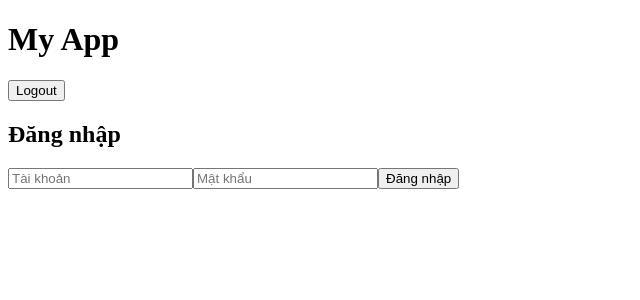
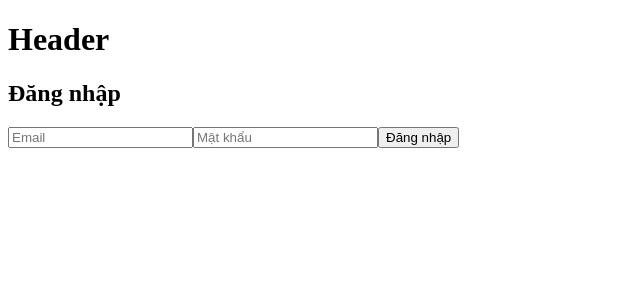
Before and after one commit to Thanhlan333/thenews, a Next.js app: page /login in a window 1280 px wide. Before the commit this address had no page. Shown: the top 300 px of the page, without its empty margins (0-640 px from the left). Built offline with nearby package versions, Linux system fonts and the light colour scheme; sample sign-in values are in the browser's storage.

Commit message:
connect login

```diff
--- a/app/layout.tsx
+++ b/app/layout.tsx
@@ -11,38 +11,22 @@ export default function MainLayout({
   const router = useRouter();
 
   useEffect(() => {
-    const isLogin = localStorage.getItem("isLogin");
+    const token = localStorage.getItem("token");
 
-    if (!isLogin) {
+    if (!token) {
       router.push("/login");
     }
   }, []);
 
-  const handleLogout = () => {
-    localStorage.removeItem("isLogin");
-    router.push("/login");
-  };
-
   return (
     <html>
       <body>
-
-        <div className="min-h-screen flex flex-col">
-          {/* HEADER */}
-          <header className="bg-blue-500 text-white p-4 flex justify-between">
-            <h1 className="font-bold">My App</h1>
-            <button
-              onClick={handleLogout}
-              className="bg-white text-blue-500 px-3 py-1 rounded"
-            >
-              Logout
-            </button>
-          </header>
-
-          {/* CONTENT */}
-          <main className="flex-1 p-6">{children}</main>
+        <div>
+          <h1>Header</h1>
+          {children}
         </div>
       </body>
     </html>
+
   );
 }
--- a/app/login/page.tsx
+++ b/app/login/page.tsx
@@ -7,15 +7,38 @@ export default function LoginPage() {
   const router = useRouter();
   const [email, setEmail] = useState("");
   const [password, setPassword] = useState("");
+  const [error, setError] = useState("");
 
-  const handleLogin = (e: React.FormEvent) => {
+  const handleLogin = async (e: React.FormEvent) => {
     e.preventDefault();
+    setError("");
 
-    if (email === "admin" && password === "123") {
-      localStorage.setItem("isLogin", "true");
+    try {
+      const res = await fetch("http://localhost:5000/api/auth/login", {
+        method: "POST",
+        headers: {
+          "Content-Type": "application/json",
+        },
+        body: JSON.stringify({
+          email,
+          password,
+        }),
+      });
+
+      const data = await res.json();
+
+      if (!res.ok) {
+        setError(data.message || "Login failed");
+        return;
+      }
+
+      // lưu token
+      localStorage.setItem("token", data.token);
+
+      // chuyển trang
       router.push("/");
-    } else {
-      alert("Sai tài khoản");
+    } catch (err) {
+      setError("Không kết nối được server");
     }
   };
 
@@ -28,9 +51,13 @@ export default function LoginPage() {
         Đăng nhập
       </h2>
 
+      {error && (
+        <p className="text-red-500 text-sm mb-2">{error}</p>
+      )}
+
       <input
         className="w-full mb-3 p-2 border rounded"
-        placeholder="Tài khoản"
+        placeholder="Email"
         onChange={(e) => setEmail(e.target.value)}
       />
 
```
